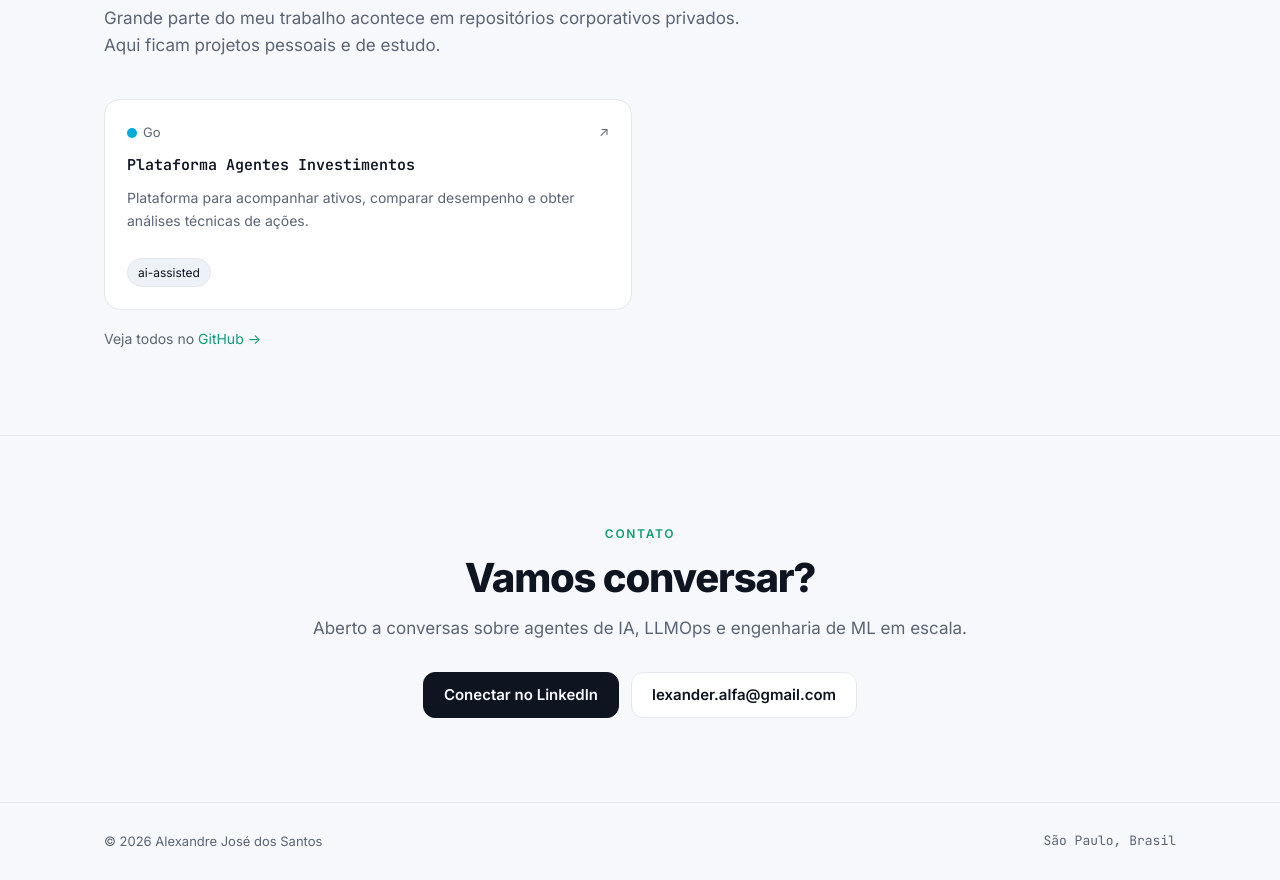
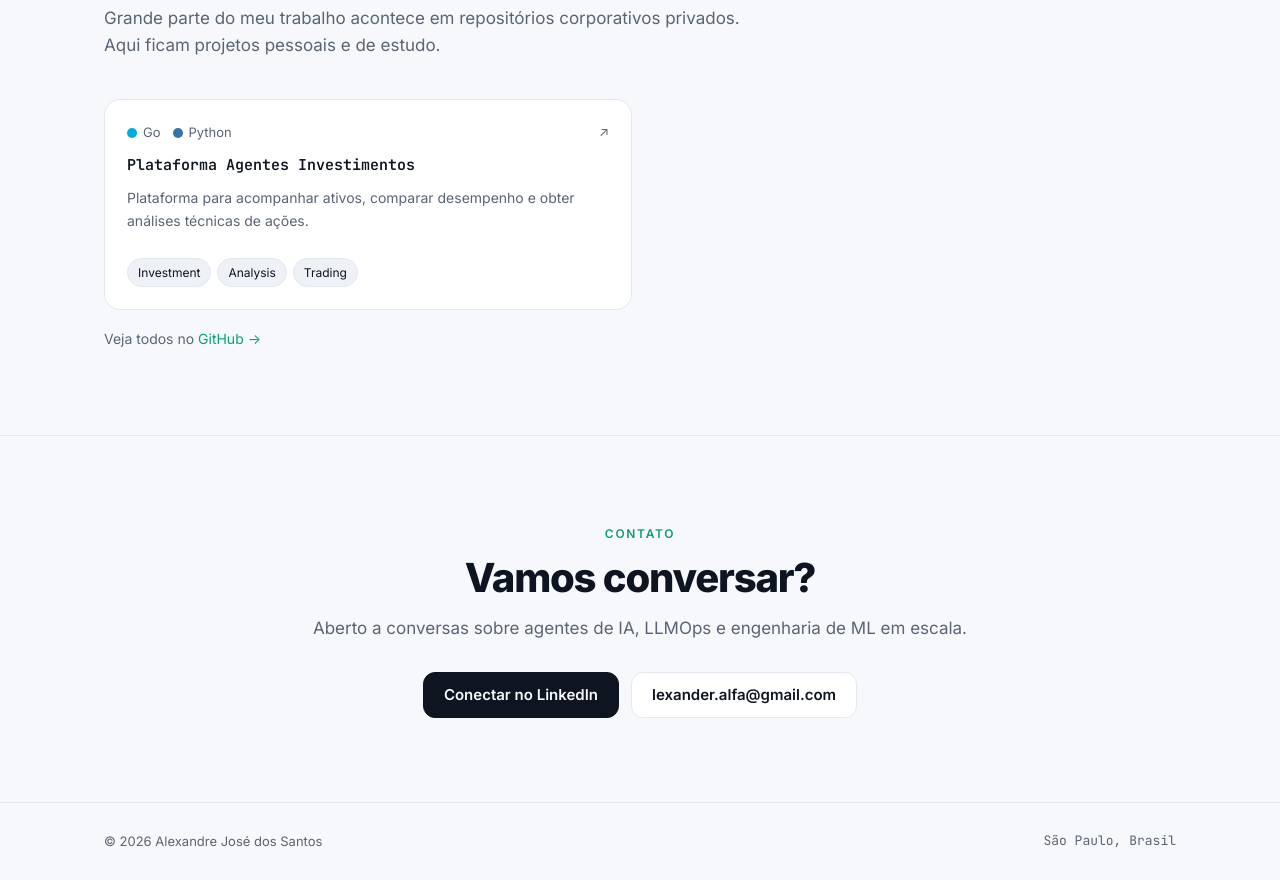
Before and after one commit to lexanderalfabiotec-cyber/lexanderalfabiotec-cyber.github.io, a plain HTML site: page index.html in a window 1280 px wide. Shown: the part 3400-4280 px from the top of the page. Drawn offline with Linux system fonts and the light colour scheme.

Commit message:
feat: add Python language tag and update details for investment agents platform project

```diff
--- a/index.html
+++ b/index.html
@@ -710,6 +710,12 @@
       flex: 1
     }
 
+    .langs {
+      display: inline-flex;
+      align-items: center;
+      gap: 12px
+    }
+
     .lang {
       display: inline-flex;
       align-items: center;
@@ -1064,10 +1070,20 @@
       <div class="proj">
         <a class="pcard reveal" href="https://github.com/lexanderalfabiotec-cyber/plataforma_agentes_investimentos"
           target="_blank" rel="noopener">
-          <div class="top"><span class="lang"><i style="background:#00add8"></i>Go</span><span>↗</span></div>
+          <div class="top">
+            <div class="langs">
+              <span class="lang"><i style="background:#00add8"></i>Go</span>
+              <span class="lang"><i style="background:#3572a5"></i>Python</span>
+            </div>
+            <span>↗</span>
+          </div>
           <h4>Plataforma Agentes Investimentos</h4>
           <p>Plataforma para acompanhar ativos, comparar desempenho e obter análises técnicas de ações.</p>
-          <div class="tags"><span class="tag">ai-assisted</span></div>
+          <div class="tags">
+            <span class="tag">Investment</span>
+            <span class="tag">Analysis</span>
+            <span class="tag">Trading</span>
+          </div>
         </a>
       </div>
       <p class="note reveal">Veja todos no <a href="https://github.com/lexanderalfabiotec-cyber"
```
